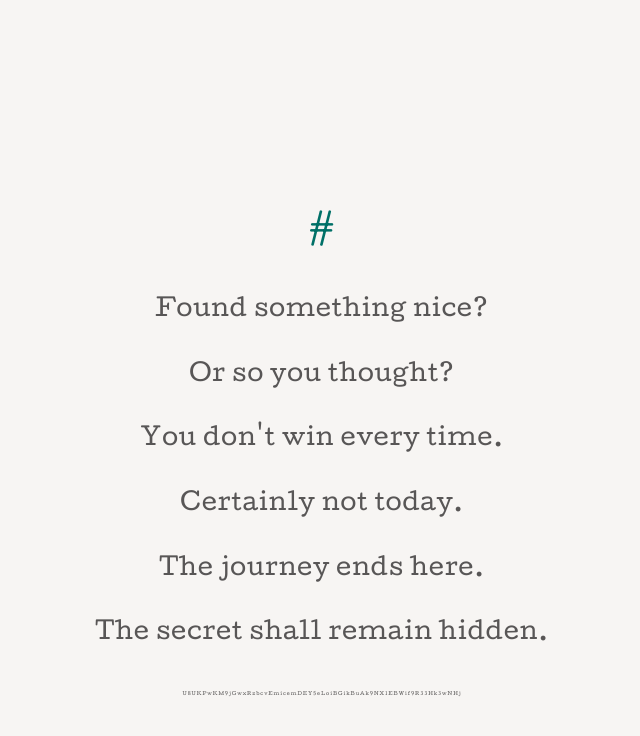
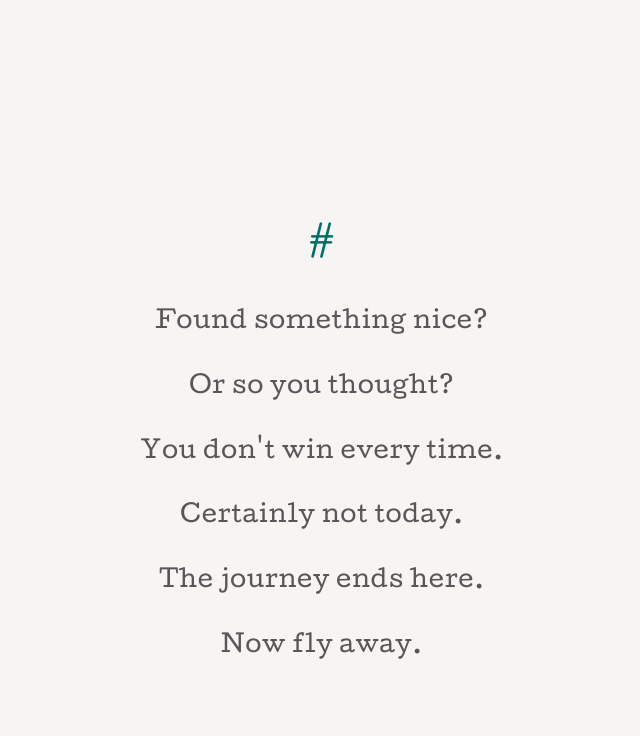
Before and after one commit to mathiascode/mathias.is, a Jekyll site: the page built from psst.html, in a window 1280 px wide. Shown: the top 736 px of the page, without its empty margins (318-958 px from the left). Built offline with Jekyll 4.4.1, drawn with Linux system fonts in a browser that asks for light colours.

Commit message:
Mystery is over

```diff
--- a/portfolio.html
+++ /dev/null
@@ -1,5 +0,0 @@
----
-permalink: /%73%69%78
----
-<p>&#x48;&#x69;&#x3F;</p>
-<p>&#x54;&#x55;&#x5A;&#x46;&#x52;&#x6B;&#x56;&#x4E;&#x52;&#x45;&#x52;&#x4B;&#x51;&#x6B;&#x64;&#x55;&#x54;&#x56;&#x52;&#x45;&#x57;&#x6B;&#x68;&#x47;&#x56;&#x56;&#x64;&#x44;&#x56;&#x30;&#x4E;&#x53;&#x54;&#x31;&#x5A;&#x53;&#x52;&#x56;&#x45;&#x79;&#x4D;&#x31;&#x64;&#x4C;&#x54;&#x6B;&#x31;&#x46;&#x54;&#x56;&#x5A;&#x4C;&#x54;&#x30;&#x35;&#x61;&#x57;&#x55;&#x52;&#x42;&#x50;&#x54;&#x30;&#x39;</p>
--- a/psst.html
+++ b/psst.html
@@ -7,5 +7,4 @@ layout: default
 <p>You don't win every time.</p>
 <p>Certainly not today.</p>
 <p>The journey ends here.</p>
-<p>The secret shall remain hidden.</p>
-<p class="small">U8UKPwKM9jGwxRzbcvEmicemDEY5eLoiBGikBuAk9NX1EBWif9R33Hk3wNHj</p>
+<p>Now fly away.</p>
```
